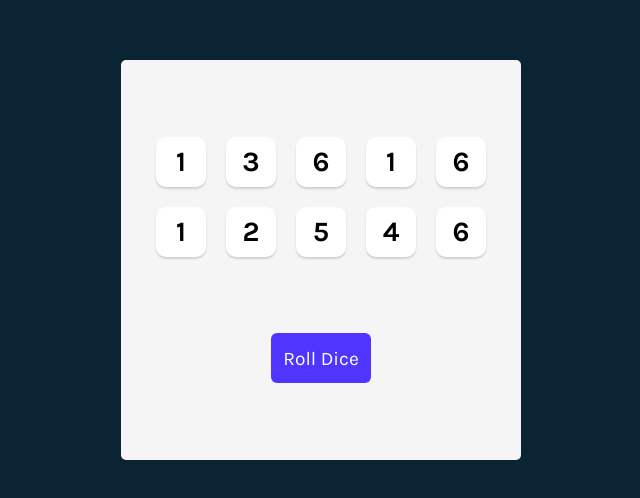
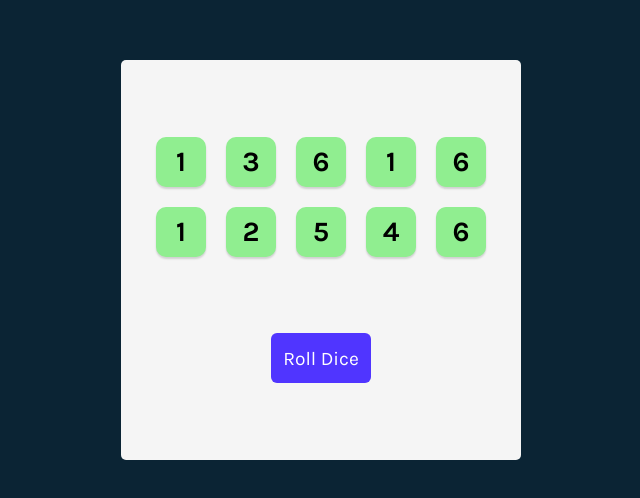
Before and after one commit to UmangAgarwal257/React, a React (Vite) app in the folder Tenzies/: page / in a window 1280 px wide. Shown: the part 140-638 px from the top of the page, without its empty margins (319-959 px from the left). Built offline with nearby package versions, Linux system fonts and the light colour scheme.

Commit message:
small fix

```diff
--- a/Tenzies/src/App.jsx
+++ b/Tenzies/src/App.jsx
@@ -8,7 +8,7 @@ export default function App() {
   function generateAllNewDice() {
     return new Array(10).fill(0).map(() => ({
       value: Math.ceil(Math.random() * 6),
-      isHeld: false,
+      isHeld: true,
       id: nanoid(),
     }));
   }
--- a/Tenzies/src/components/Die.jsx
+++ b/Tenzies/src/components/Die.jsx
@@ -2,7 +2,7 @@
 export default function Die({ value, isHeld }) {
   return (
     <>
-      <button style={{ backgroundColor: isHeld ? "green" : undefined }}>
+      <button style={{ backgroundColor: isHeld ? "lightgreen" : undefined }}>
         {value}
       </button>
     </>
```
